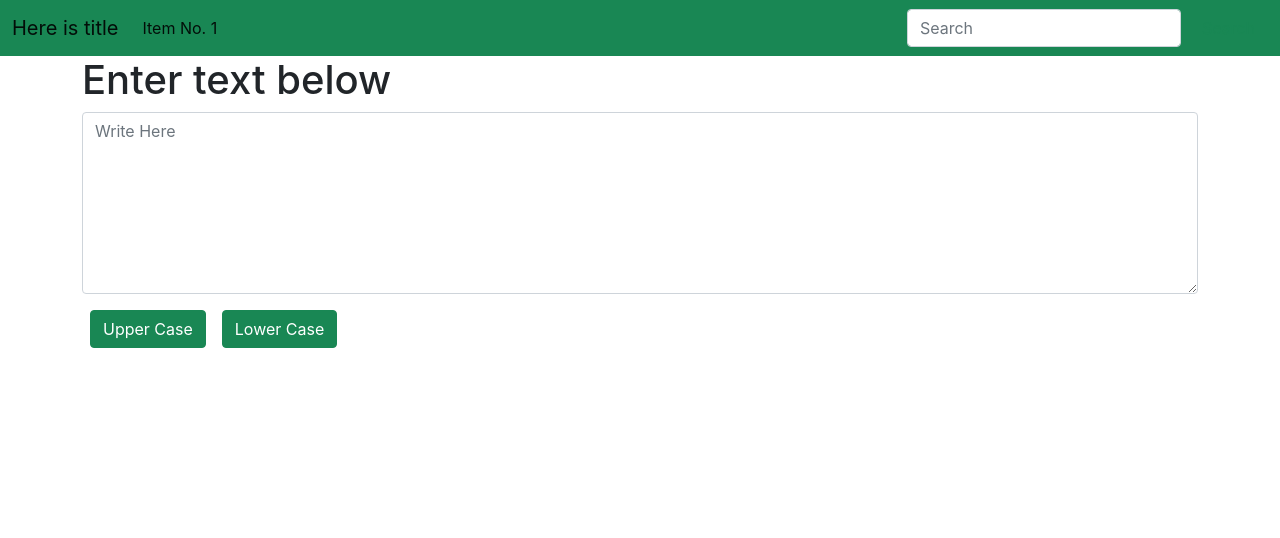
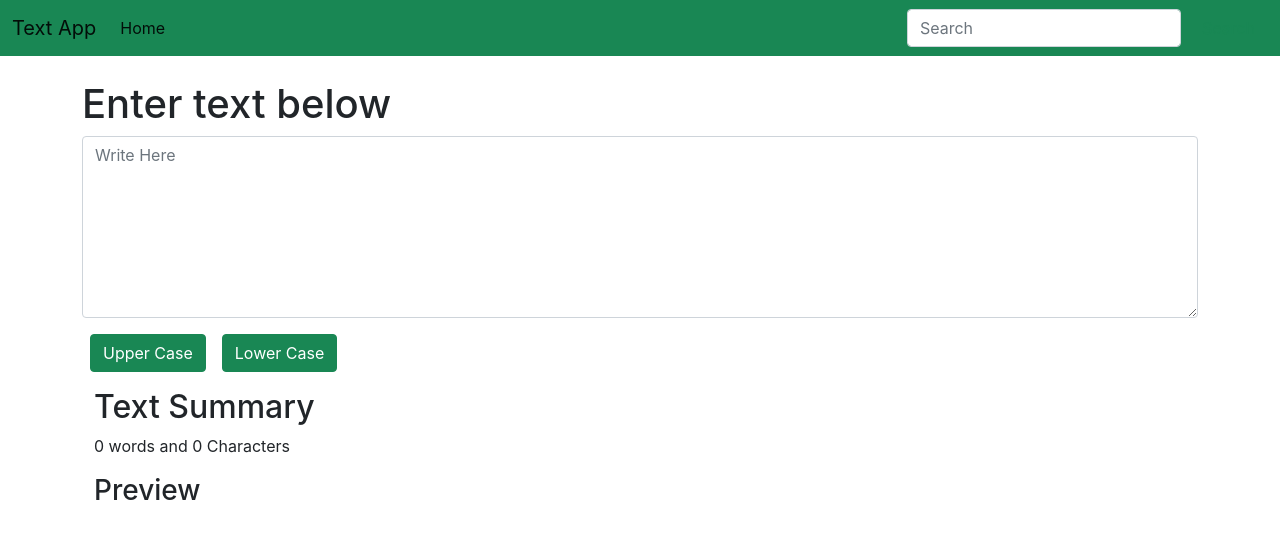
Before and after one commit to rahul-arakka/React_course, a React (Create React App) app: page / in a window 1280 px wide. Shown: the top 538 px of the page. Built offline with nearby package versions, Linux system fonts and the light colour scheme.

Commit message:
Text App using React

```diff
--- a/src/App.js
+++ b/src/App.js
@@ -8,7 +8,7 @@ function App() {
     <>
       {/* <Navbar/> */}
       {/* Props can be of anytype which we know in JS like 'string', 'array' ,'object' , etc */}
-      <Navbar title="Here is title" item = {1} /> {/*  Here 'title' and 'item' are the props passed to Navbar */}
+      <Navbar title="Text App" item = "Home" /> {/*  Here 'title' and 'item' are the props passed to Navbar */}
       <div className="container">
         <Textform heading="Enter text below" />
       </div>
--- a/src/components/Navbar.js
+++ b/src/components/Navbar.js
@@ -25,7 +25,7 @@ export default function Navbar(props){
             <ul className="navbar-nav me-auto mb-2 mb-lg-0">
               <li className="nav-item">
                 <a className="nav-link active" aria-current="page" href="/">
-                  Item No. {props.item}
+                  {props.item}
                 </a>
               </li>
             </ul>
@@ -48,8 +48,7 @@ export default function Navbar(props){
 
 // Props type can be set like this
 Navbar.propTypes = {
-    title: PropTypes.string,
-    item: PropTypes.number
+    title: PropTypes.string
 }
 
 // Props can be set with defalut values
--- a/src/components/Textform.js
+++ b/src/components/Textform.js
@@ -20,12 +20,21 @@ export default function Textform(props) {
 
     const [text, setText] = useState("");
   return (
-    <div>
+      <>
+    <divm className="container">
       <h1>{props.heading}</h1>
       {/* onChange is a handler and is important in react when we uses 'state' variable(here 'text') & we/user gives input to make it able to type in input field */}
       <textarea className="form-control" placeholder="Write Here" value={text} onChange={onChangeHandler} id="Box" rows="7"></textarea>
       <button className="btn btn-success my-3 mx-2" onClick={changeTextUpperCase}>Upper Case</button>
       <button className="btn btn-success my-3 mx-2" onClick={changeTextLowerCase}>Lower Case</button>
+    </divm>
+
+    <div className="container">
+        <h2>Text Summary</h2>
+        <p>{text.length === 0 ? 0 : text.split(" ").length} words and {text.length} Characters</p>
+        <h3>Preview</h3>
+        <p>{text}</p>
     </div>
+      </>
   );
 }
```
